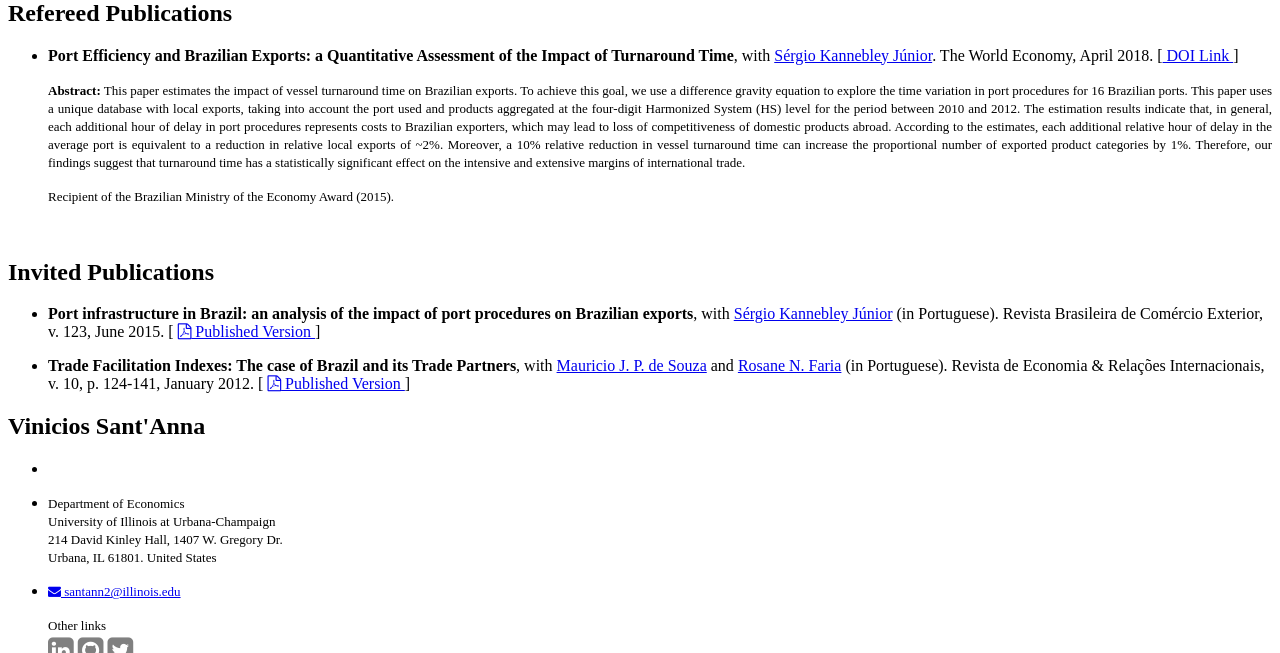
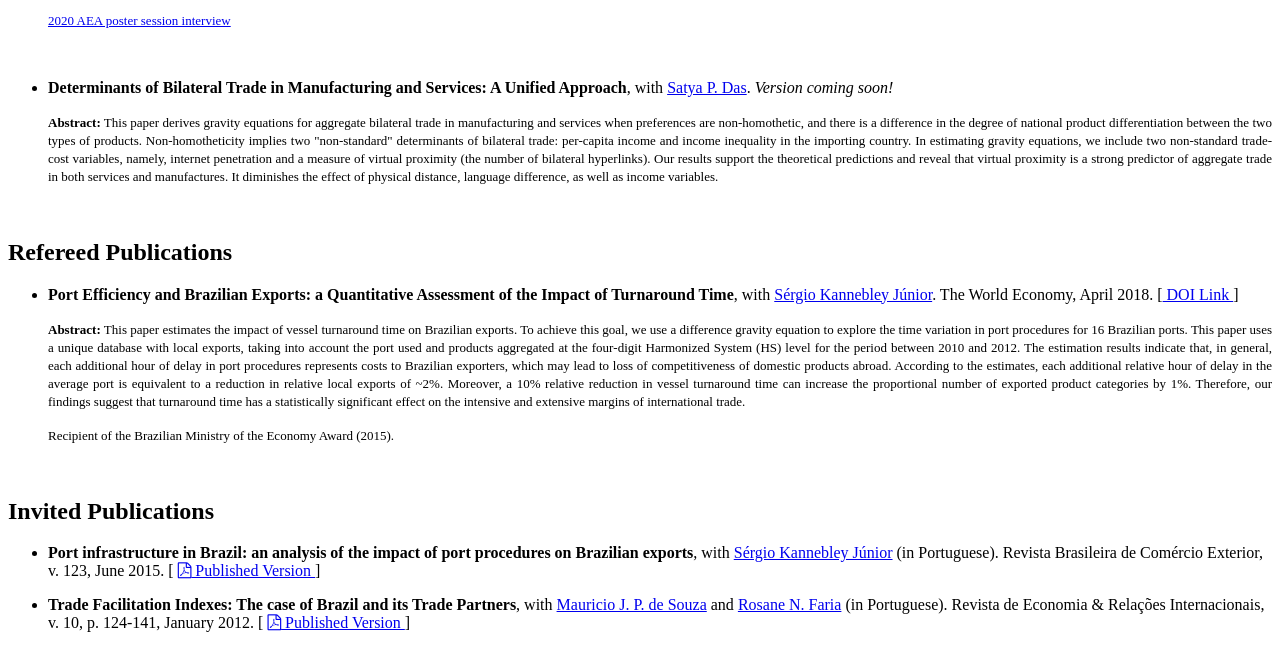
Before and after one commit to vpsantanna/vpsantanna.github.io, a Jekyll site: the page built from 2-research.md, in a window 1280 px wide and 900 px high, scrolled down 456 px, cut to the strip 247-900 px from the top of the window. Built offline with Jekyll 4.4.1, drawn with Linux system fonts in a browser that asks for light colours; a script that is not in the unit is left out.

Commit message:
Update 2-research.md

```diff
--- a/2-research.md
+++ b/2-research.md
@@ -13,7 +13,8 @@ permalink: /research/
    <p style="text-align: justify;"><font size="2"><b>Presentations:</b> AEA 2020 Annual Meeting (Poster Session) | University of Michigan's H2D2 Seminar Series | Midwest Economics Association | AERUS 2019 | UIUC
    <p style="text-align: justify;"><font size="2"><b>Coverage:</b> <a href="https://www.aeaweb.org/conference/videos/2020/vinicios-sant-anna" target="_blank"> AEA 2020 Interview</a>
 
-   <div><iframe src="https://player.vimeo.com/video/384544947"  frameborder="0" webkitallowfullscreen mozallowfullscreen allowfullscreen></iframe></div>
+   <div><iframe src="https://player.vimeo.com/video/384544947" width="640" height="360" frameborder="0" webkitallowfullscreen mozallowfullscreen allowfullscreen></iframe></div>
+   <p><a href="https://www.aeaweb.org/conference/videos/2020/vinicios-sant-anna" target="_blank">2020 AEA poster session interview</a></p>
 
 <br>
 
```
